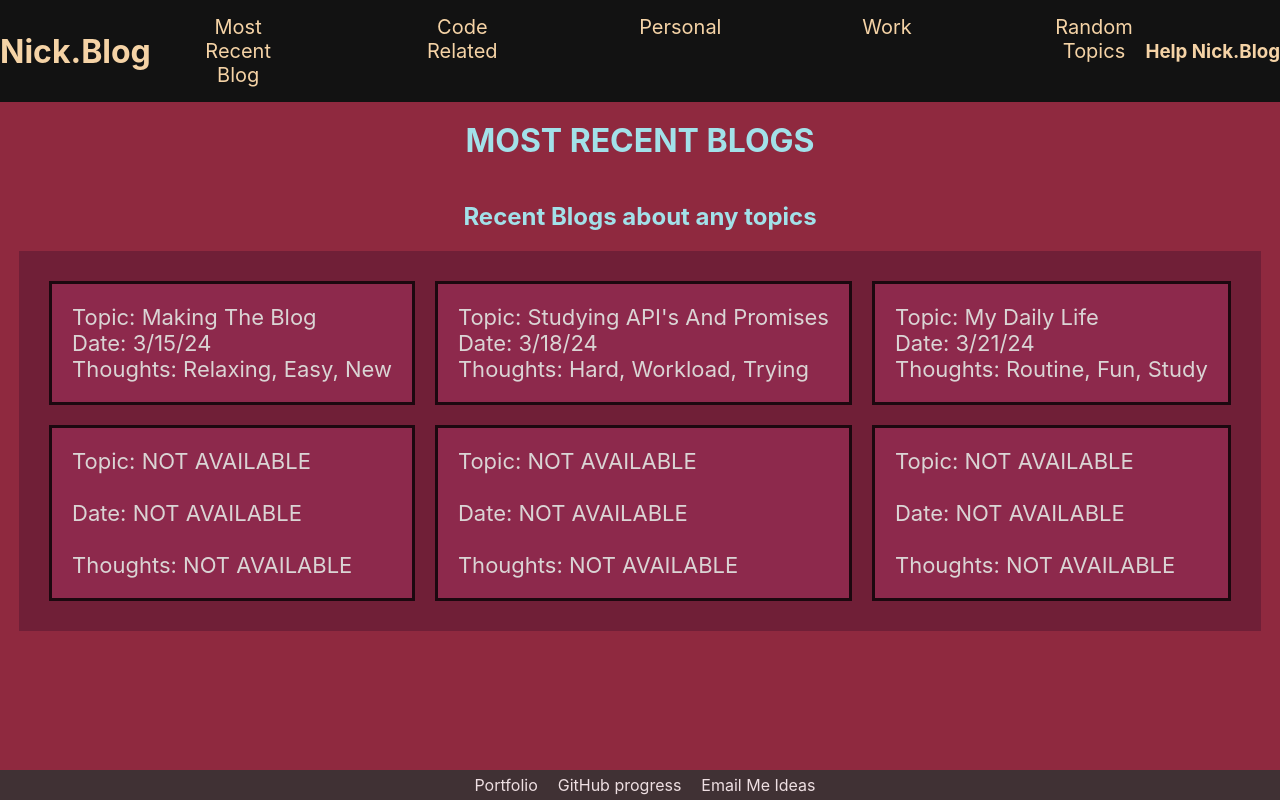
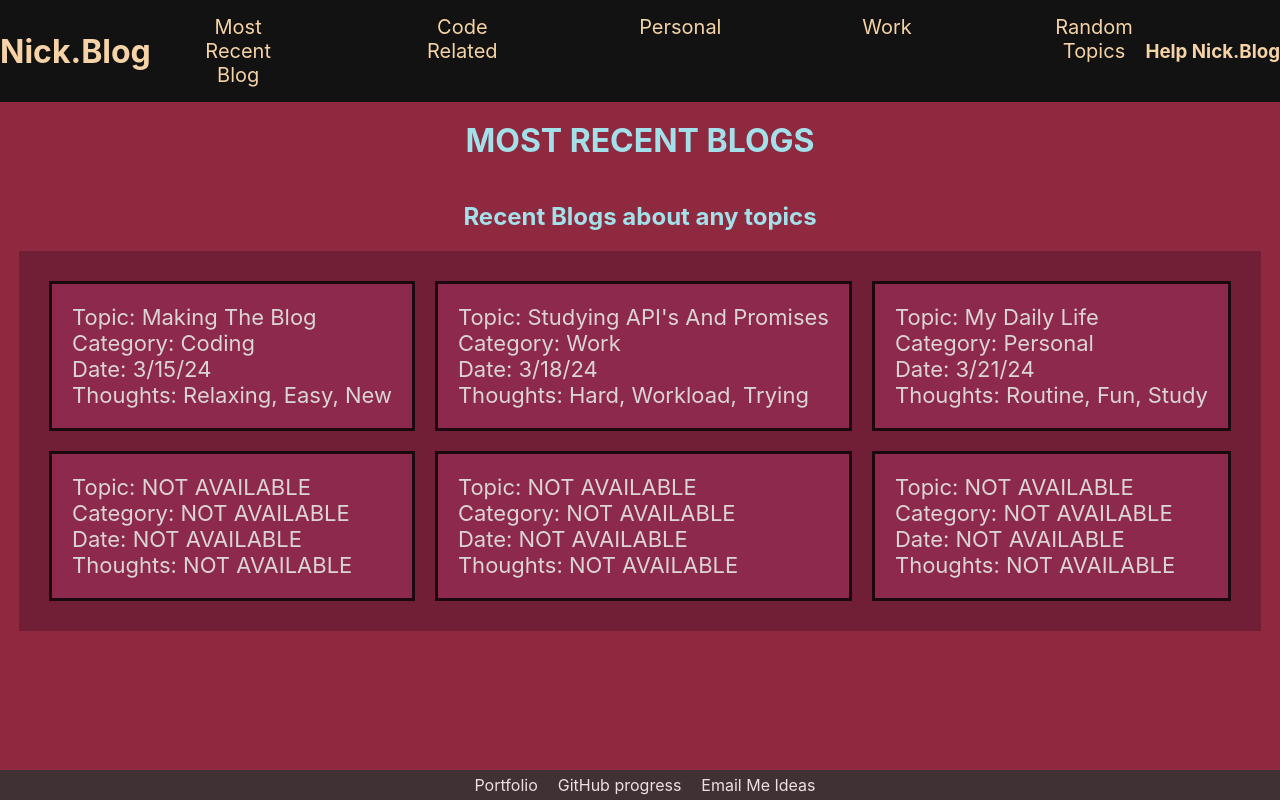
Before and after one commit to CoderNamedNick/Blog, a React (Create React App) app: page /RecentBlogs in a window 1280 px wide. Built offline with nearby package versions, Linux system fonts and the light colour scheme.

Commit message:
made all blogs pages consisent

```diff
--- a/src/all blog pages/AllCodingBlogs.js
+++ b/src/all blog pages/AllCodingBlogs.js
@@ -34,9 +34,7 @@ const ALLCodingBlogs = ({blogs}) => {
           Array.from({ length: 6 - codingBlogs.length }).map((_, index) => (
             <div key={index + codingBlogs.length} className="Coding-Grid-Items">
               <div>Topic: NOT AVAILABLE</div>
-              <br />
               <div>Date: NOT AVAILABLE</div>
-              <br />
               <div>Thoughts: NOT AVAILABLE</div>
             </div>
           ))
--- a/src/all blog pages/AllPersonalBlogs.js
+++ b/src/all blog pages/AllPersonalBlogs.js
@@ -31,9 +31,7 @@ const ALLPersonalBlogs = ({blogs}) => {
           Array.from({ length: 6 - personalBlogs.length }).map((_, index) => (
             <div key={index + personalBlogs.length} className="Family-Grid-Items">
               <div>Topic: NOT AVAILABLE</div>
-              <br />
               <div>Date: NOT AVAILABLE</div>
-              <br />
               <div>Thoughts: NOT AVAILABLE</div>
             </div>
           ))
--- a/src/all blog pages/AllRandomBlogs.js
+++ b/src/all blog pages/AllRandomBlogs.js
@@ -32,9 +32,7 @@ const ALLRandomBlogs = ({blogs}) => {
           Array.from({ length: 6 - randomBlogs.length }).map((_, index) => (
             <div key={index + randomBlogs.length} className="Random-Grid-Items">
               <div>Topic: NOT AVAILABLE</div>
-              <br />
               <div>Date: NOT AVAILABLE</div>
-              <br />
               <div>Thoughts: NOT AVAILABLE</div>
             </div>
           ))
--- a/src/all blog pages/AllRecentBlogs.js
+++ b/src/all blog pages/AllRecentBlogs.js
@@ -21,6 +21,7 @@ const ALLRecentBlogs = ({blogs}) => {
           <Link key={blog.id} to={`/${blog.category}/${blog.id}`}>
             <div className="Recent-Grid-Items">
               <div>Topic: {blog.topic}</div>
+              <div>Category: {blog.category}</div>
               <div>Date: {blog.date}</div>
               <div>Thoughts: {blog.thoughts}</div>
             </div>
@@ -31,9 +32,8 @@ const ALLRecentBlogs = ({blogs}) => {
           Array.from({ length: 6 - blogs.length }).map((_, index) => (
             <div key={index + blogs.length} className="Recent-Grid-Items">
               <div>Topic: NOT AVAILABLE</div>
-              <br />
+              <div>Category: NOT AVAILABLE</div>
               <div>Date: NOT AVAILABLE</div>
-              <br />
               <div>Thoughts: NOT AVAILABLE</div>
             </div>
           ))
--- a/src/all blog pages/AllWorkBlogs.js
+++ b/src/all blog pages/AllWorkBlogs.js
@@ -32,9 +32,7 @@ const ALLWorkBlogs = ({blogs}) => {
             Array.from({ length: 6 - workBlogs.length }).map((_, index) => (
               <div key={index + workBlogs.length} className="Work-Grid-Items">
                 <div>Topic: NOT AVAILABLE</div>
-                <br />
                 <div>Date: NOT AVAILABLE</div>
-                <br />
                 <div>Thoughts: NOT AVAILABLE</div>
               </div>
           ))
```
Also changed, not shown: src/HomePage.js (+8 -0 lines).
